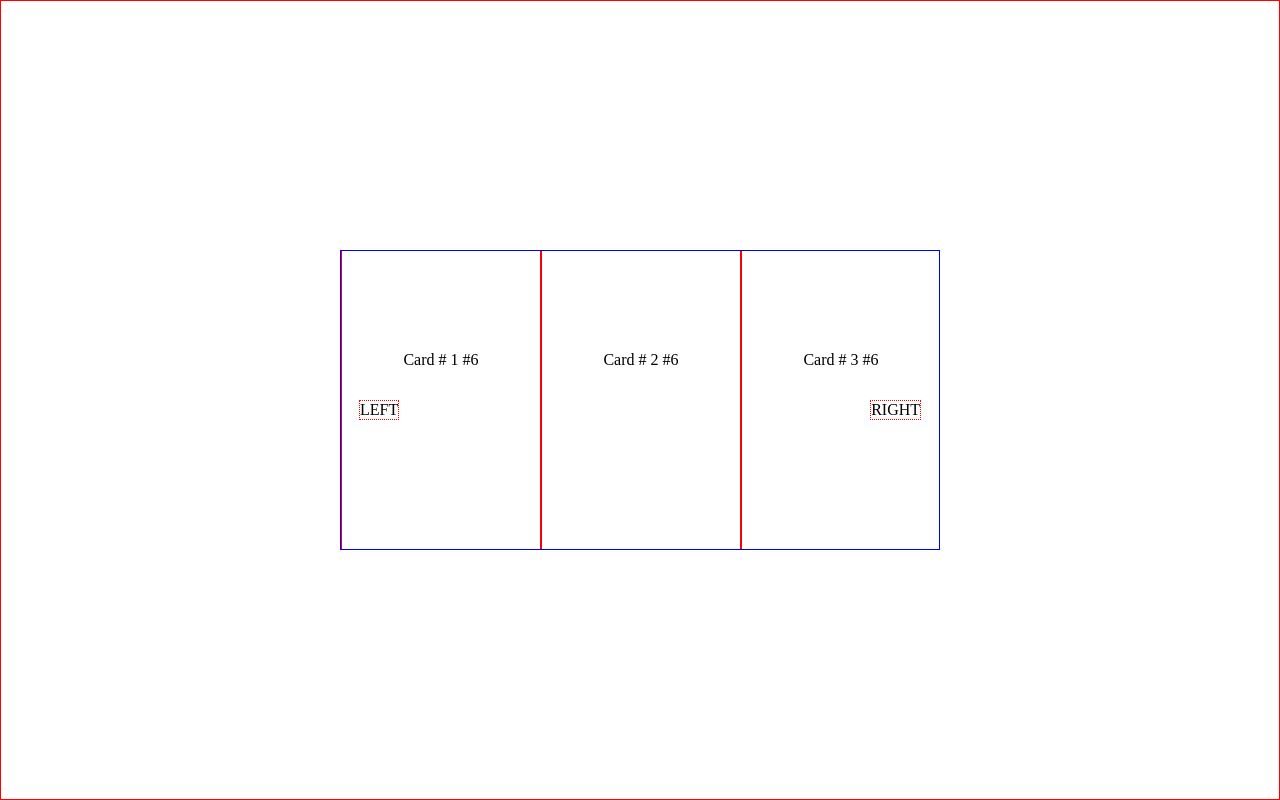
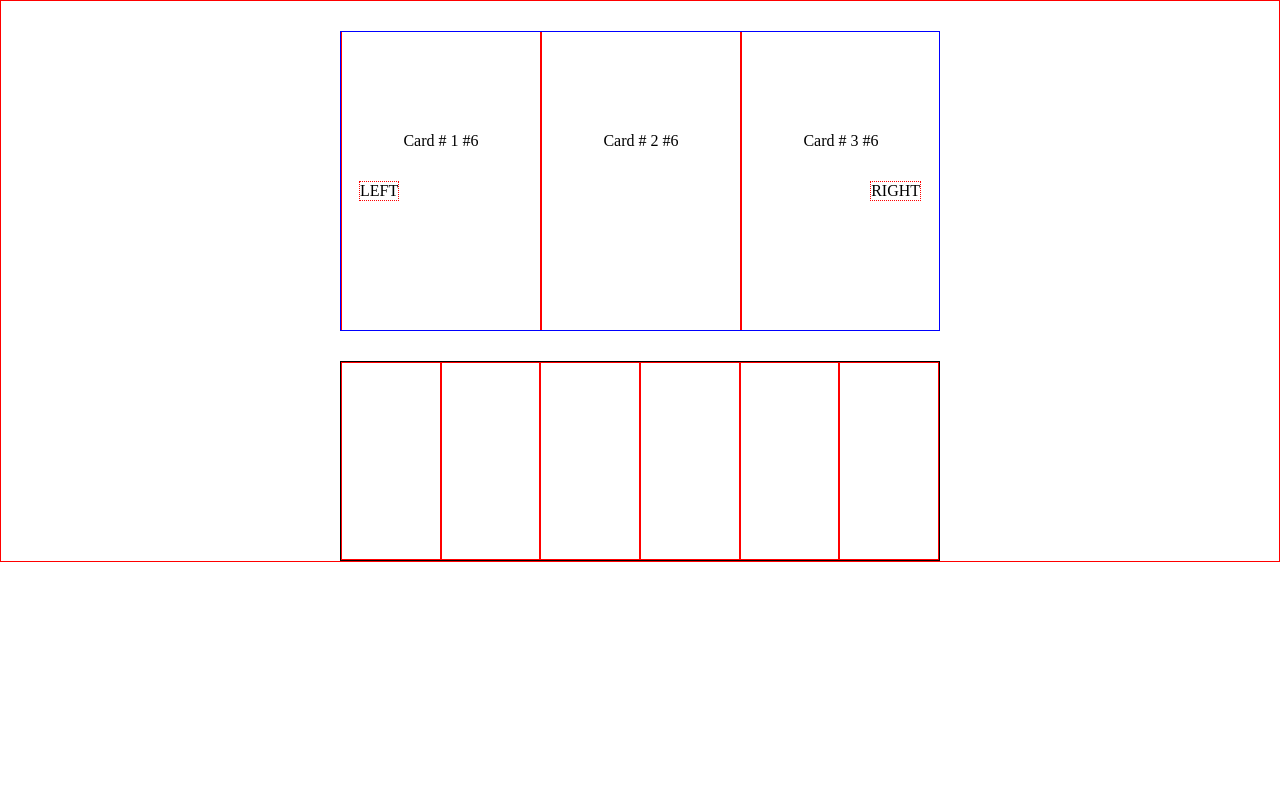
Before and after one commit to alexkir2304/My-animations, a plain HTML site: page index.html in a window 1280 px wide. Drawn offline with Linux system fonts and the light colour scheme.

Commit message:
I dicided to make my own collection of sliders, animations and other small parts

```diff
--- a/JS/main.js
+++ b/JS/main.js
@@ -1,23 +1,21 @@
+
+(function() {  //IIFE for slider1
+
     let controlsLeft = document.querySelector('.controlsLeft');
     let controlsRight = document.querySelector('.controlsRight');
-
     let myCards = [];
     let newCard;
     let wrapper = document.querySelector('.wrapper'); //testing
     let wrapperWidth = +getComputedStyle(wrapper).width.slice(0, 3) + 2;
+
     wrapper.style.right = '0px'
 
     console.log(wrapperWidth);
 
     let currentIndex = 1;
-
     let moveRightWorked = false;
     let moveLeftWorked = false;
 
-
-
-
-// wrapper.append(myCards[3]);
 
     function showCards() {
         for (let j = 1; j <= 10; j++) {
@@ -37,11 +35,11 @@ function showCards() {
             myCards = [];
         }
 
-    wrapper.style.right = (wrapperWidth/3) * (wrapper.children.length/2) + 'px';
+        wrapper.style.right = (wrapperWidth / 3) * (wrapper.children.length / 2) + 'px';
         console.log(wrapper.children.length)
 
     };
-showCards();   //i could use IIFE here
+    showCards();   //i could use IIFE here, but i dont have time for that. Life is too short. Just a joke.
 
     function moveRight() {
         // wrapper.append(myCards[currentIndex + 3]);
@@ -51,15 +49,8 @@ function moveRight() {
             moveLeftWorked = false;
         }
 
-    wrapper.style.right = (wrapperWidth/3) * (wrapper.children.length/2) +(wrapperWidth/3) * currentIndex + 'px';
-
+        wrapper.style.right = (wrapperWidth / 3) * (wrapper.children.length / 2) + (wrapperWidth / 3) * currentIndex + 'px';
         currentIndex += 1;
-
-    // setTimeout(function(){
-    //    wrapper.firstElementChild.remove()
-    // },4000)
-
-
         moveRightWorked = true;
 
         console.log('moveRight works');
@@ -68,7 +59,7 @@ function moveRight() {
 
     function moveLeft() {
 
-    if (moveRightWorked || ((moveRightWorked === false) & (moveLeftWorked === false)) ) {
+        if (moveRightWorked || ((moveRightWorked === false) & (moveLeftWorked === false))) {
             currentIndex -= 2;
             moveLeftWorked = true;
             moveRightWorked = false;
@@ -78,13 +69,7 @@ function moveLeft() {
             moveLeftWorked = true;
         }
 
-
-
-    wrapper.style.right =  (wrapperWidth/3) * (wrapper.children.length/2) + (wrapperWidth/3) * currentIndex + 'px';
-
-    // setTimeout(function(){
-    //    wrapper.lastElementChild.remove()
-    // },4000)
+        wrapper.style.right = (wrapperWidth / 3) * (wrapper.children.length / 2) + (wrapperWidth / 3) * currentIndex + 'px';
 
         console.log('moveLeft works')
         console.log(currentIndex)
@@ -92,3 +77,4 @@ function moveLeft() {
 
     controlsRight.onclick = moveRight;
     controlsLeft.onclick = moveLeft;
+})();
--- a/Styles/SCSS/main.scss
+++ b/Styles/SCSS/main.scss
@@ -10,10 +10,15 @@
 }
 body {
   @extend %centeritems;
-  height: 100vh;
-  width: 100vw;
+  //height: 100vh;
+  //width: 100vw;
+  flex-direction: column;
   border: 1px solid red;
   margin: 0;
+
+  //My sliders
+  .slider1 {
+    margin-top: 30px;
     .mainWrapper {
       @extend %centeritems;
       position: relative;
@@ -22,6 +27,7 @@ body {
       border: 1px solid blue;
       overflow: hidden;
       transition: all 3s ease;
+
       .wrapper {
         // @extend %centeritems;
         position: relative;
@@ -55,6 +61,7 @@ body {
         }
 
       }
+
       .controls {
         position: absolute;
         font-size: 16px;
@@ -73,3 +80,43 @@ body {
       }
     }
   }
+
+
+  //My animations
+  .cardAnimation1 {
+    margin-top: 30px;
+    .wrapper {
+      position: relative;
+      display: flex;
+      justify-content: center;
+      align-items: center;
+      width: 600px;
+      height: 200px;
+      border: 1px solid black;
+      .card {
+        border: 1px solid red;
+        height: 100%;
+        flex-grow: 1;
+        transition: all 0.15s ease-out;
+        &:hover {
+          flex-grow: 2;
+          background-color: #ccc;
+        }
+      }
+
+      // .test {
+      //   position: relative;
+      //   top: 300px;
+      //   &:hover{
+      //     top: 0px;
+      //   }
+      //   animation: test 1s infinite;
+      //   @keyframes test {
+      //     from {top: 300px;}
+      //     to {top: 0px;}
+      //   }
+      // }
+    }
+  }
+
+}
--- a/index.html
+++ b/index.html
@@ -10,6 +10,9 @@
 </head>
 <body>
 
+    <!--My sliders-->
+    <div class="sliders">
+        <div class="slider1">
             <div class="mainWrapper">
                 <div class="wrapper">
                     <!--     <div class="card">First</div>
@@ -20,6 +23,25 @@
                 <div class="controls controlsLeft">LEFT</div>
                 <div class="controls controlsRight">RIGHT</div>
             </div>
+        </div>
+    </div>
+
+
+    <!--My animations-->
+    <div class="cardAnimations">
+        <div class="cardAnimation1">
+            <div class="wrapper">
+                <div class="card"></div>
+                <div class="card"></div>
+                <div class="card"></div>
+                <div class="card"></div>
+                <div class="card"></div>
+                <div class="card test"></div>
+            </div>
+        </div>
+
+    </div>
+
 
 <script src="JS/main.js"></script>
 </body>
```
Also changed, not shown: Styles/SCSS/main.css, 1 other file. Lines whose indentation alone changed are shown as unchanged.
